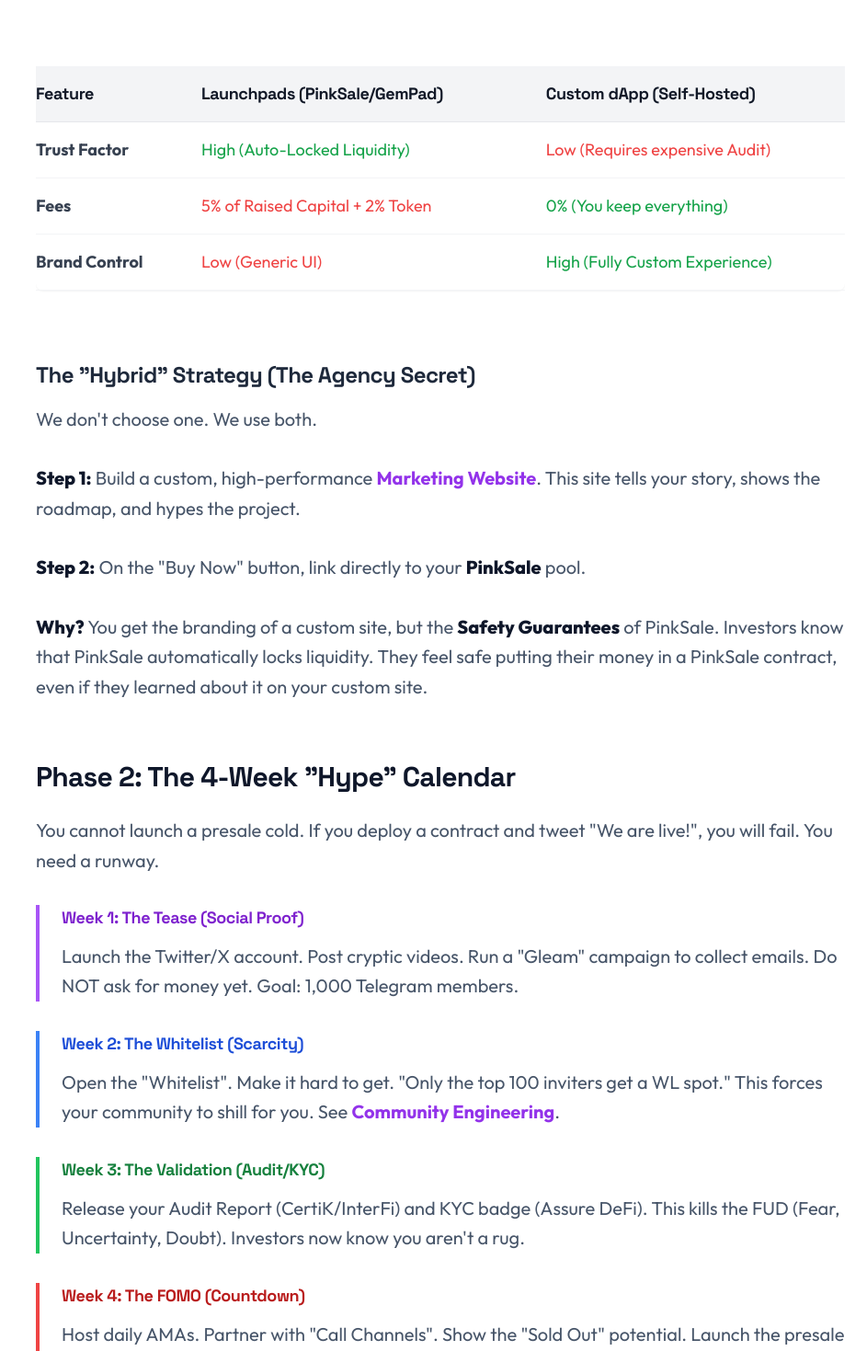
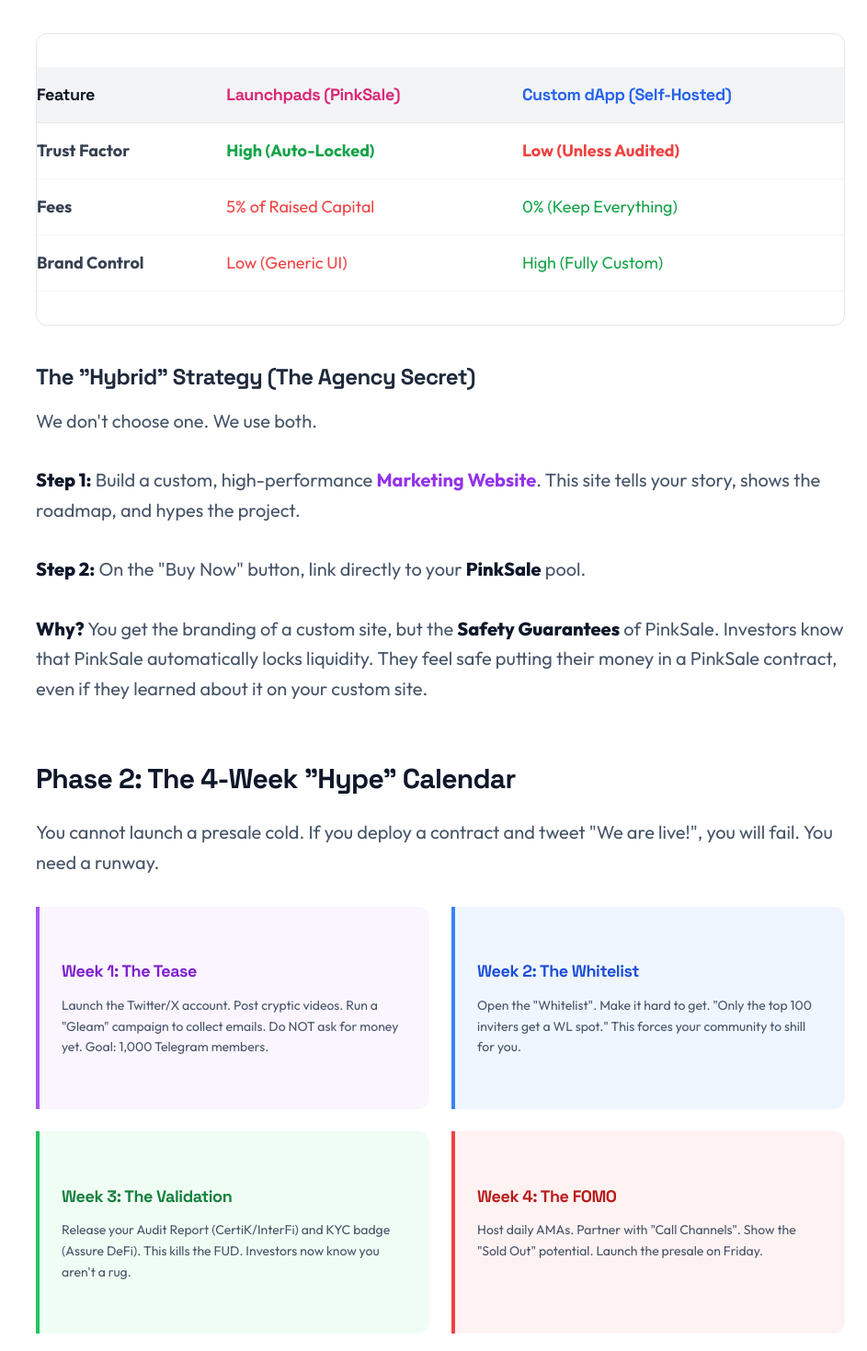
Before and after one commit to cryptowebbuild/CryptoWebBuild-, a React (Vite) app: page /blog/presale-guide in a window 1280 px wide. Shown: the part 2721-4190 px from the top of the page at 92% size, without its empty margins (337-1280 px from the left). Built offline with nearby package versions, Linux system fonts and the light colour scheme.

Commit message:
Update PresaleGuide.tsx

```diff
--- a/pages/blog/PresaleGuide.tsx
+++ b/pages/blog/PresaleGuide.tsx
@@ -29,7 +29,7 @@ const PresaleGuide: React.FC = () => {
         'anti-rug presale checklist',
         'web3 fundraising'
       ]}
-      canonical="/blog/how-to-build-presale-dapp"
+      canonical="/blog/presale-guide" // Updated to match the new slug
     >
       <KeyTakeaways points={takeaways} />
 
@@ -60,30 +60,30 @@ const PresaleGuide: React.FC = () => {
         This is the first decision you must make. "Where do people buy?"
       </p>
 
-      <div className="overflow-x-auto my-8">
-        <table className="w-full text-left border-collapse bg-white dark:bg-[#111] rounded-lg shadow-sm">
+      <div className="overflow-x-auto my-8 rounded-xl border border-gray-200 dark:border-gray-700 shadow-sm">
+        <table className="w-full text-left border-collapse bg-white dark:bg-[#111]">
           <thead>
-            <tr className="bg-gray-100 dark:bg-white/5 border-b border-gray-200 dark:border-gray-800">
-              <th className="p-4 font-bold">Feature</th>
-              <th className="p-4 font-bold">Launchpads (PinkSale/GemPad)</th>
-              <th className="p-4 font-bold">Custom dApp (Self-Hosted)</th>
+            <tr className="bg-gray-100 dark:bg-white/5 border-b border-gray-200 dark:border-gray-700">
+              <th className="p-4 font-bold text-gray-900 dark:text-white">Feature</th>
+              <th className="p-4 font-bold text-pink-600 dark:text-pink-400">Launchpads (PinkSale)</th>
+              <th className="p-4 font-bold text-blue-600 dark:text-blue-400">Custom dApp (Self-Hosted)</th>
             </tr>
           </thead>
           <tbody>
             <tr className="border-b border-gray-100 dark:border-gray-800">
-              <td className="p-4 font-bold">Trust Factor</td>
-              <td className="p-4 text-green-600">High (Auto-Locked Liquidity)</td>
-              <td className="p-4 text-red-500">Low (Requires expensive Audit)</td>
+              <td className="p-4 font-bold text-gray-700 dark:text-gray-300">Trust Factor</td>
+              <td className="p-4 text-green-600 font-bold">High (Auto-Locked)</td>
+              <td className="p-4 text-red-500 font-bold">Low (Unless Audited)</td>
             </tr>
             <tr className="border-b border-gray-100 dark:border-gray-800">
-              <td className="p-4 font-bold">Fees</td>
-              <td className="p-4 text-red-500">5% of Raised Capital + 2% Token</td>
-              <td className="p-4 text-green-600">0% (You keep everything)</td>
+              <td className="p-4 font-bold text-gray-700 dark:text-gray-300">Fees</td>
+              <td className="p-4 text-red-500">5% of Raised Capital</td>
+              <td className="p-4 text-green-600">0% (Keep Everything)</td>
             </tr>
             <tr className="border-b border-gray-100 dark:border-gray-800">
-              <td className="p-4 font-bold">Brand Control</td>
+              <td className="p-4 font-bold text-gray-700 dark:text-gray-300">Brand Control</td>
               <td className="p-4 text-red-500">Low (Generic UI)</td>
-              <td className="p-4 text-green-600">High (Fully Custom Experience)</td>
+              <td className="p-4 text-green-600">High (Fully Custom)</td>
             </tr>
           </tbody>
         </table>
@@ -109,22 +109,22 @@ const PresaleGuide: React.FC = () => {
         You cannot launch a presale cold. If you deploy a contract and tweet "We are live!", you will fail. You need a runway.
       </p>
 
-      <div className="space-y-6 my-8">
-        <div className="border-l-4 border-purple-500 pl-6">
-            <h4 className="font-bold text-lg text-purple-700 dark:text-purple-400">Week 1: The Tease (Social Proof)</h4>
-            <p className="text-gray-600 dark:text-gray-300">Launch the Twitter/X account. Post cryptic videos. Run a "Gleam" campaign to collect emails. Do NOT ask for money yet. Goal: 1,000 Telegram members.</p>
+      <div className="grid grid-cols-1 md:grid-cols-2 gap-6 my-8">
+        <div className="bg-purple-50 dark:bg-purple-900/10 border-l-4 border-purple-500 p-6 rounded-r-xl">
+            <h4 className="font-bold text-lg text-purple-700 dark:text-purple-400 mb-2">Week 1: The Tease</h4>
+            <p className="text-sm text-gray-600 dark:text-gray-300">Launch the Twitter/X account. Post cryptic videos. Run a "Gleam" campaign to collect emails. Do NOT ask for money yet. Goal: 1,000 Telegram members.</p>
         </div>
-        <div className="border-l-4 border-blue-500 pl-6">
-            <h4 className="font-bold text-lg text-blue-700 dark:text-blue-400">Week 2: The Whitelist (Scarcity)</h4>
-            <p className="text-gray-600 dark:text-gray-300">Open the "Whitelist". Make it hard to get. "Only the top 100 inviters get a WL spot." This forces your community to shill for you. See <Link to="/blog/crypto-marketing-guide" className="underline">Community Engineering</Link>.</p>
+        <div className="bg-blue-50 dark:bg-blue-900/10 border-l-4 border-blue-500 p-6 rounded-r-xl">
+            <h4 className="font-bold text-lg text-blue-700 dark:text-blue-400 mb-2">Week 2: The Whitelist</h4>
+            <p className="text-sm text-gray-600 dark:text-gray-300">Open the "Whitelist". Make it hard to get. "Only the top 100 inviters get a WL spot." This forces your community to shill for you.</p>
         </div>
-        <div className="border-l-4 border-green-500 pl-6">
-            <h4 className="font-bold text-lg text-green-700 dark:text-green-400">Week 3: The Validation (Audit/KYC)</h4>
-            <p className="text-gray-600 dark:text-gray-300">Release your Audit Report (CertiK/InterFi) and KYC badge (Assure DeFi). This kills the FUD (Fear, Uncertainty, Doubt). Investors now know you aren't a rug.</p>
+        <div className="bg-green-50 dark:bg-green-900/10 border-l-4 border-green-500 p-6 rounded-r-xl">
+            <h4 className="font-bold text-lg text-green-700 dark:text-green-400 mb-2">Week 3: The Validation</h4>
+            <p className="text-sm text-gray-600 dark:text-gray-300">Release your Audit Report (CertiK/InterFi) and KYC badge (Assure DeFi). This kills the FUD. Investors now know you aren't a rug.</p>
         </div>
-        <div className="border-l-4 border-red-500 pl-6">
-            <h4 className="font-bold text-lg text-red-700 dark:text-red-400">Week 4: The FOMO (Countdown)</h4>
-            <p className="text-gray-600 dark:text-gray-300">Host daily AMAs. Partner with "Call Channels". Show the "Sold Out" potential. Launch the presale on Friday.</p>
+        <div className="bg-red-50 dark:bg-red-900/10 border-l-4 border-red-500 p-6 rounded-r-xl">
+            <h4 className="font-bold text-lg text-red-700 dark:text-red-400 mb-2">Week 4: The FOMO</h4>
+            <p className="text-sm text-gray-600 dark:text-gray-300">Host daily AMAs. Partner with "Call Channels". Show the "Sold Out" potential. Launch the presale on Friday.</p>
         </div>
       </div>
 
@@ -136,7 +136,7 @@ const PresaleGuide: React.FC = () => {
 
       <h3 className="text-2xl font-bold mt-8 mb-4 text-gray-800 dark:text-gray-100">1. The Multi-Sig Wallet</h3>
       <p>
-        Never use a single private key for the marketing funds. Use a <strong className="text-purple-600">Gnosis Safe (Safe{`{Wallet}`})</strong>. It requires 2 out of 3 signatures to move funds. This proves to investors that one rogue developer cannot run away with the treasury.
+        Never use a single private key for the marketing funds. Use a <strong className="text-purple-600 dark:text-purple-400">Gnosis Safe (Safe{`{Wallet}`})</strong>. It requires 2 out of 3 signatures to move funds. This proves to investors that one rogue developer cannot run away with the treasury.
       </p>
 
       <h3 className="text-2xl font-bold mt-8 mb-4 text-gray-800 dark:text-gray-100">2. Smart Contract Vesting</h3>
@@ -144,9 +144,16 @@ const PresaleGuide: React.FC = () => {
         If your team tokens unlock instantly, you are uninvestable. You need hardcoded vesting logic.
       </p>
 
-      <div className="bg-[#1e1e1e] p-6 rounded-xl overflow-x-auto my-8 border border-gray-700 shadow-2xl relative">
-        <div className="absolute top-0 right-0 bg-blue-600 text-white text-xs px-2 py-1 rounded-bl">Solidity</div>
-        <pre className="text-sm font-mono text-gray-300 leading-relaxed">
+      <div className="bg-[#0f172a] p-6 rounded-xl overflow-x-auto my-8 border border-gray-700 shadow-2xl relative">
+        <div className="bg-gray-800/50 px-4 py-2 flex justify-between items-center border-b border-gray-700 mb-4">
+            <span className="text-xs font-mono text-blue-400">Vesting.sol</span>
+            <div className="flex gap-1.5">
+                <div className="w-2.5 h-2.5 rounded-full bg-red-500"></div>
+                <div className="w-2.5 h-2.5 rounded-full bg-yellow-500"></div>
+                <div className="w-2.5 h-2.5 rounded-full bg-green-500"></div>
+            </div>
+        </div>
+        <pre className="text-sm font-mono text-gray-300 leading-relaxed overflow-x-auto custom-scrollbar">
 {`// Linear Vesting Logic
 uint256 public constant VESTING_DURATION = 365 days;
 uint256 public constant CLIFF = 30 days;
@@ -180,18 +187,23 @@ function claim() external {
         If you don't have a plan, your chart will look like a red waterfall.
       </p>
 
-      <h3 className="text-2xl font-bold mt-8 mb-4 text-gray-800 dark:text-gray-100">The Defense Strategy</h3>
-      <ul className="list-disc pl-6 space-y-4 text-gray-700 dark:text-gray-300">
-        <li>
-            <strong>The "News Nuke":</strong> Do not announce everything during the presale. Save your biggest partnership or CEX listing for 1 hour <em>after</em> the token launches on Uniswap. This forces sellers to FOMO back in.
-        </li>
-        <li>
-            <strong>Buy-Back & Burn:</strong> Use a portion of the raised funds (the ETH/SOL side) to buy back your own token if it dips below the listing price. This defends the "Floor".
-        </li>
-        <li>
-            <strong>Staking Incentives:</strong> Launch a staking dApp immediately. "Stake your tokens now for 500% APY". This locks up the supply and stops people from selling. Read about <Link to="/blog/crypto-cost" className="underline">dApp Development Costs</Link> to budget for this.
-        </li>
-      </ul>
+      <div className="bg-white dark:bg-white/5 border border-gray-200 dark:border-white/10 rounded-xl p-6 my-8">
+        <h4 className="font-bold text-gray-900 dark:text-white mb-4 uppercase tracking-widest text-sm border-b border-gray-100 dark:border-gray-800 pb-2">Defensive Tactics</h4>
+        <ul className="space-y-4 text-gray-700 dark:text-gray-300 text-sm">
+            <li className="flex items-start gap-3">
+                <span className="text-purple-500 font-bold">01.</span>
+                <div><strong>The "News Nuke":</strong> Do not announce everything during the presale. Save your biggest partnership or CEX listing for 1 hour <em>after</em> the token launches on Uniswap. This forces sellers to FOMO back in.</div>
+            </li>
+            <li className="flex items-start gap-3">
+                <span className="text-purple-500 font-bold">02.</span>
+                <div><strong>Buy-Back & Burn:</strong> Use a portion of the raised funds (the ETH/SOL side) to buy back your own token if it dips below the listing price. This defends the "Floor".</div>
+            </li>
+            <li className="flex items-start gap-3">
+                <span className="text-purple-500 font-bold">03.</span>
+                <div><strong>Staking Incentives:</strong> Launch a staking dApp immediately. "Stake your tokens now for 500% APY". This locks up the supply and stops people from selling.</div>
+            </li>
+        </ul>
+      </div>
 
       <HireUsCTA />
 
```
